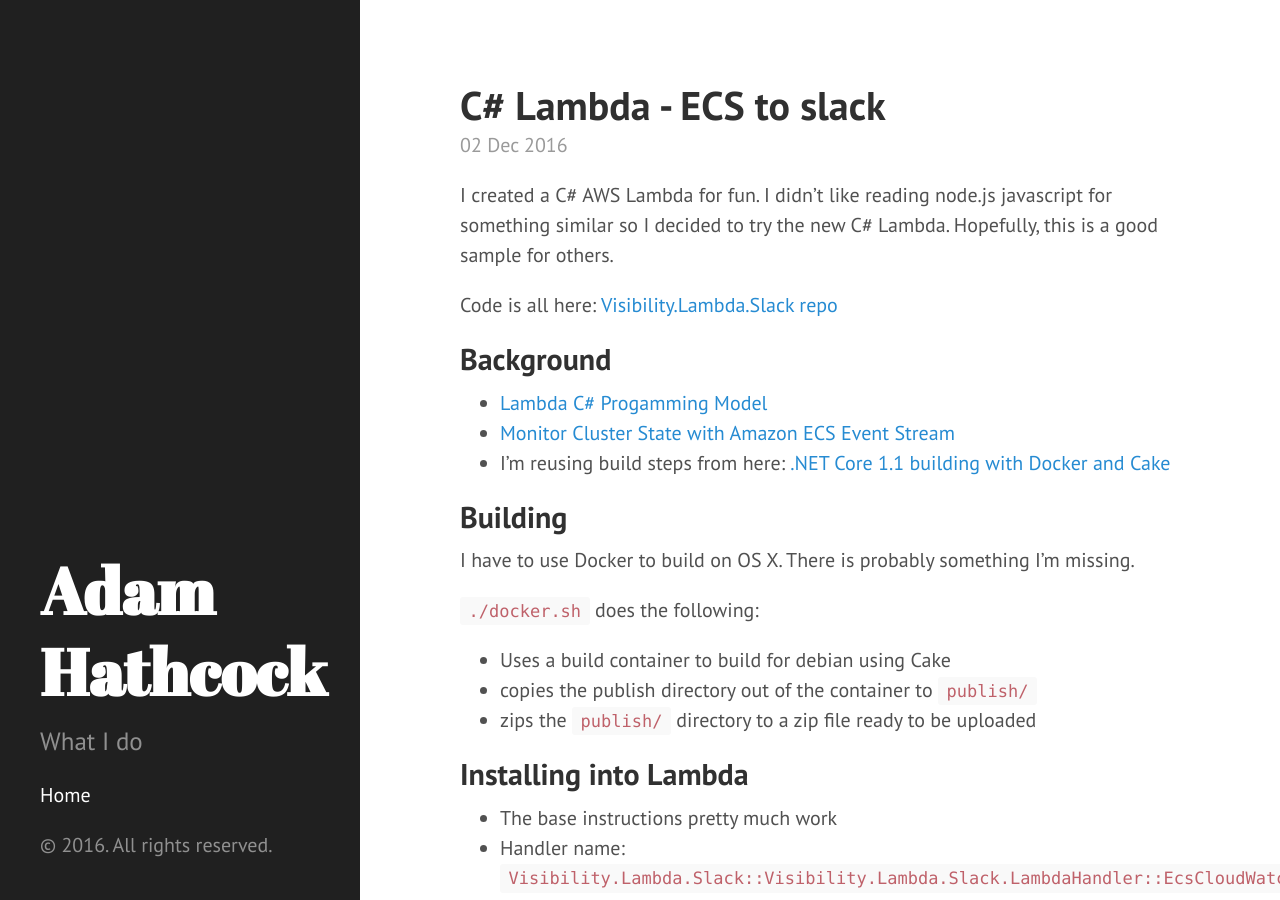
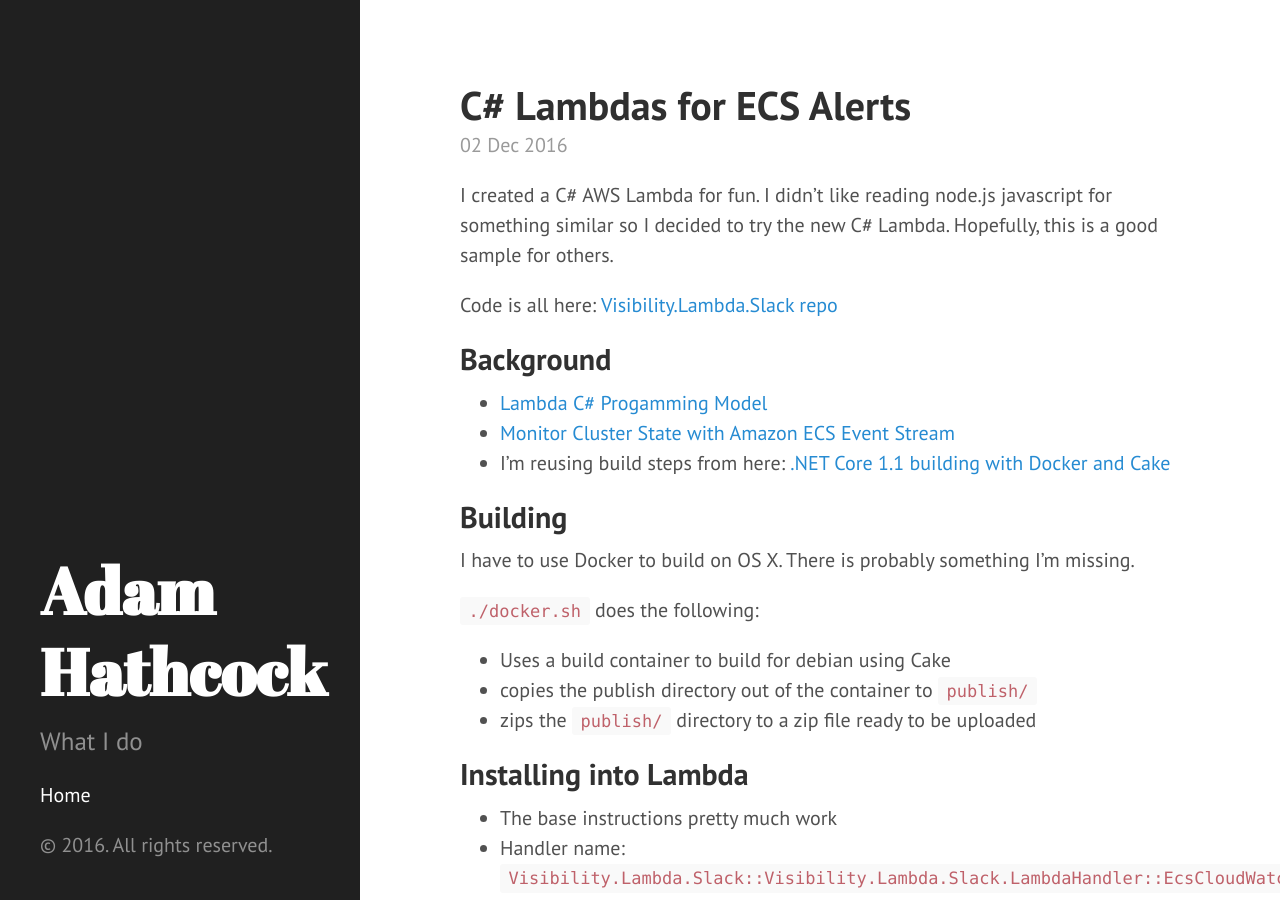
Before and after one commit to adamhathcock/adamhathcock.github.io, a Jekyll site: the page built from _posts/2016-12-02-c-lambda-ecs-to-slack.markdown, in a window 1280 px wide and 900 px high. Built offline with Jekyll 4.4.1, drawn with Linux system fonts in a browser that asks for light colours.

Commit message:
Post update: null

```diff
--- a/_posts/2016-12-02-c-lambda-ecs-to-slack.markdown
+++ b/_posts/2016-12-02-c-lambda-ecs-to-slack.markdown
@@ -1,6 +1,6 @@
 ---
 published: true
-title: C# Lambda - ECS to slack
+title: C# Lambdas for ECS Alerts
 layout: post
 ---
 I created a C# AWS Lambda for fun.  I didn't like reading node.js javascript for something similar so I decided to try the new C# Lambda.  Hopefully, this is a good sample for others.
```
